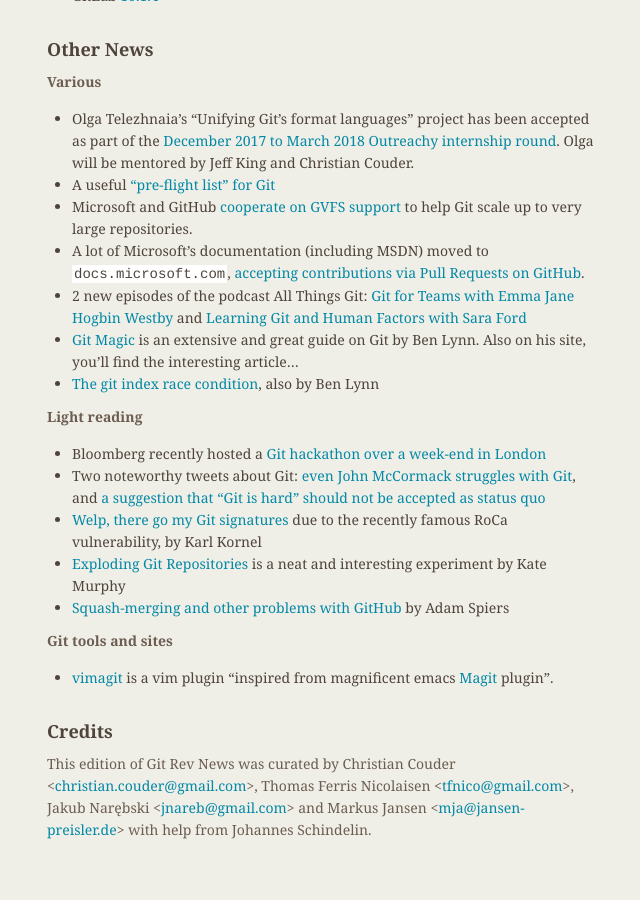
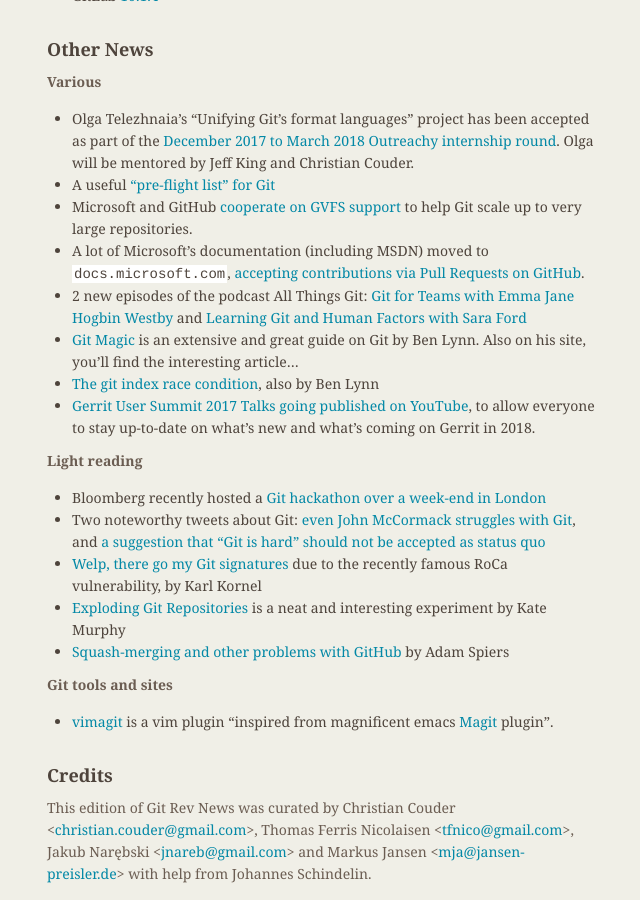
Before and after one commit to git/git.github.io, a Jekyll site: the page built from rev_news/drafts/edition-33.md, in a window 1280 px wide and 900 px high, scrolled down 3412 px. Shown: the whole window, without its empty margins (487-1127 px from the left). Built offline with Jekyll 4.4.1, drawn with Linux system fonts in a browser that asks for light colours; before the commit the page ends 4268 px from its top, so only the background shows below that.

Commit message:
Add link to Gerrit User Summit 2017 talks recordings

```diff
--- a/rev_news/drafts/edition-33.md
+++ b/rev_news/drafts/edition-33.md
@@ -201,6 +201,7 @@
 * 2 new episodes of the podcast All Things Git: [Git for Teams with Emma Jane Hogbin Westby](http://www.allthingsgit.com/episodes/git_for_teams_with_emma_jane_hogbin_westby.html) and [Learning Git and Human Factors with Sara Ford](http://www.allthingsgit.com/episodes/learning_git_and_human_factors_with_sara_ford.html)
 * [Git Magic](https://crypto.stanford.edu/~blynn/gitmagic/) is an extensive and great guide on Git by Ben Lynn. Also on his site, you'll find the interesting article...
 * [The git index race condition](http://www-cs-students.stanford.edu/~blynn/gg/race.html), also by Ben Lynn
+* [Gerrit User Summit 2017 Talks going published on YouTube](http://tv.gerritforge.com), to allow everyone to stay up-to-date on what's new and what's coming on Gerrit in 2018.
 
 __Light reading__
 
```
